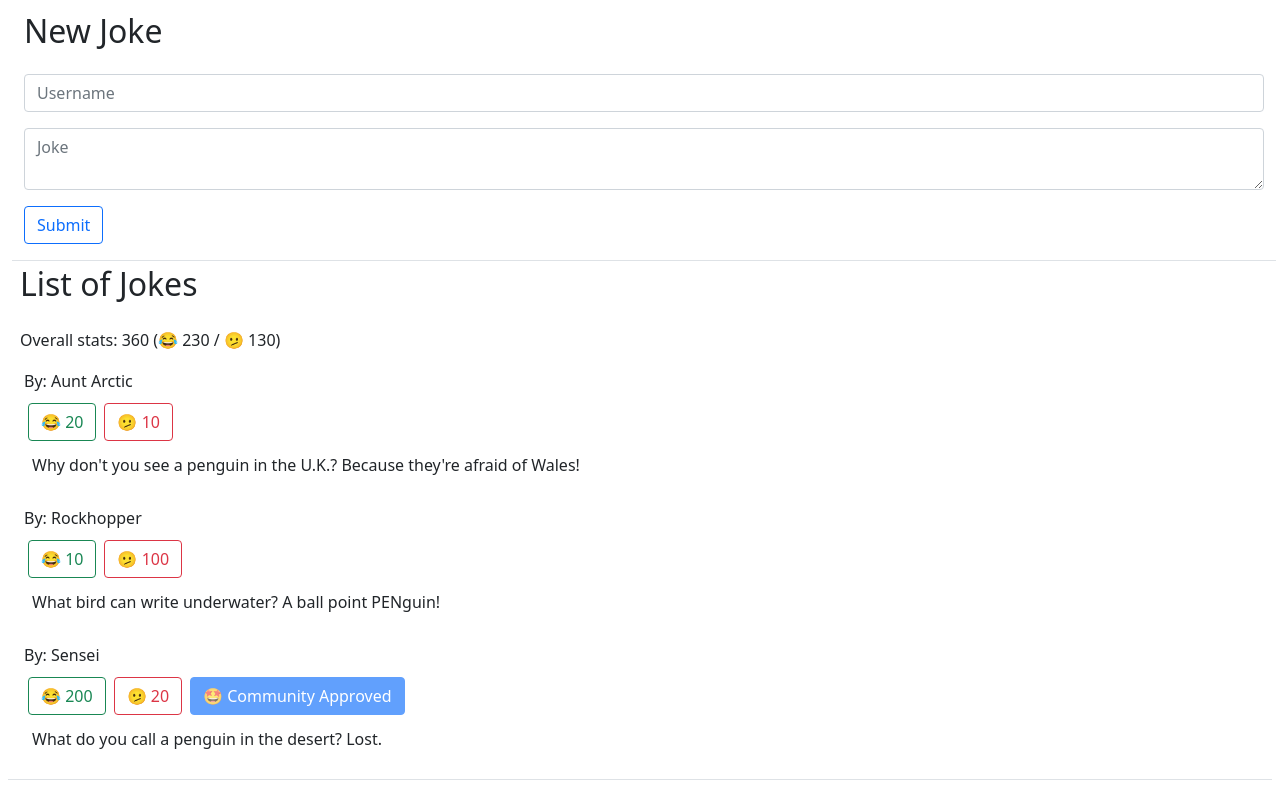
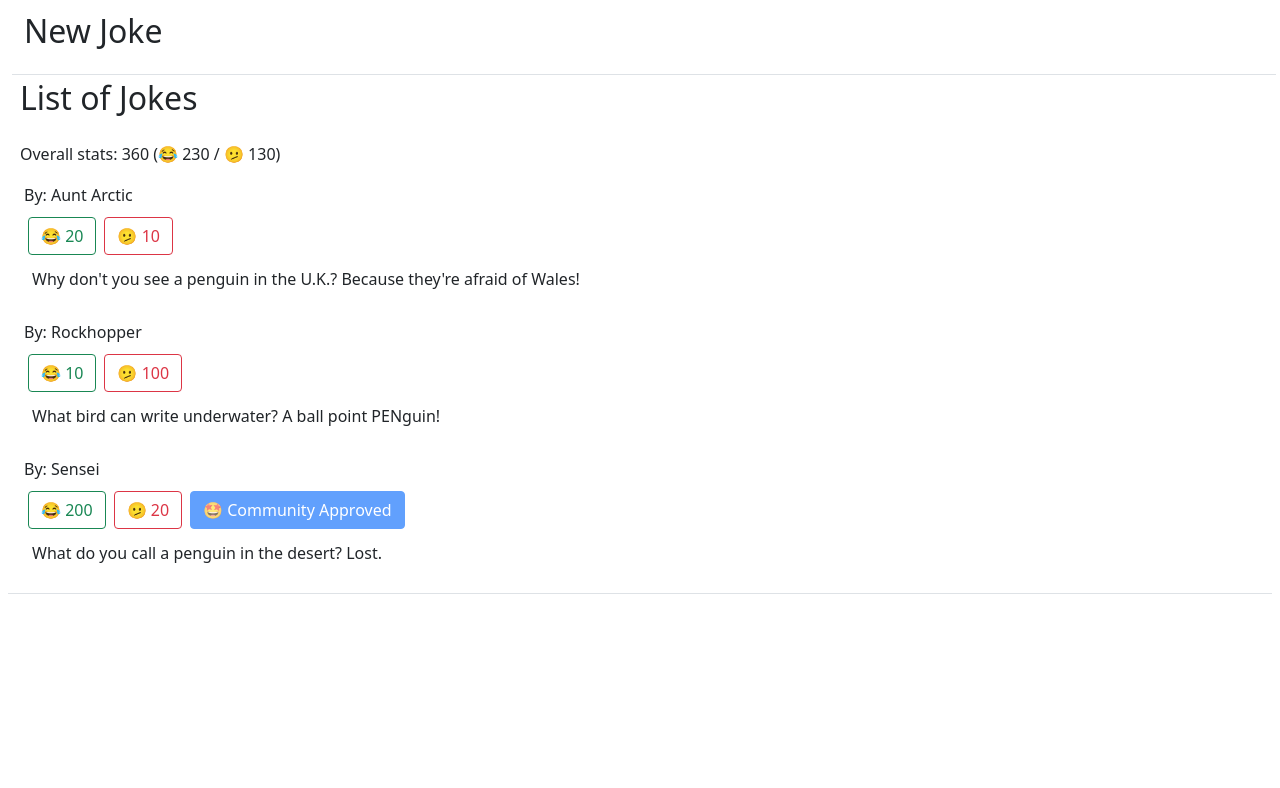
Before and after one commit to Szamurajpalanta/InfRend2022_MZ727W, an Angular app in the folder joke-list/: page / in a window 1280 px wide. Shown: the top 788 px of the page. Built offline with nearby package versions, Linux system fonts and the light colour scheme.

Commit message:
comment out entire form temporarily

```diff
--- a/joke-list/src/app/app.component.html
+++ b/joke-list/src/app/app.component.html
@@ -2,17 +2,19 @@
   <!--form may be moved to its own component-->
   <div class="col-md-12 border-bottom m-1">
     <h2 class="text-3xl mb-4 mt-0">New Joke</h2>
+    <!--
     <form>
       <div class="input-group mb-3">
-        <input type="text" class="form-control" placeholder="Username">
+        <input type="text" class="form-control" placeholder="Username" [(ngModel)]="newJoke.user">
       </div>
       <div class="input-group mb-3">
-        <textarea class="form-control" placeholder="Joke"></textarea>
+        <textarea class="form-control" placeholder="Joke" [(ngModel)]="newJoke.text"></textarea>
       </div>
       <div class="col-md-12 clearfix">
         <button class="btn btn-outline-primary rounded float-right mb-3" (click)="addJoke()">Submit</button>
       </div>
     </form>
+    -->
   </div>
   <!--TODO: move this to the list component-->
   <h2 class="text-3xl mb-4 mt-0">List of Jokes</h2>
```
